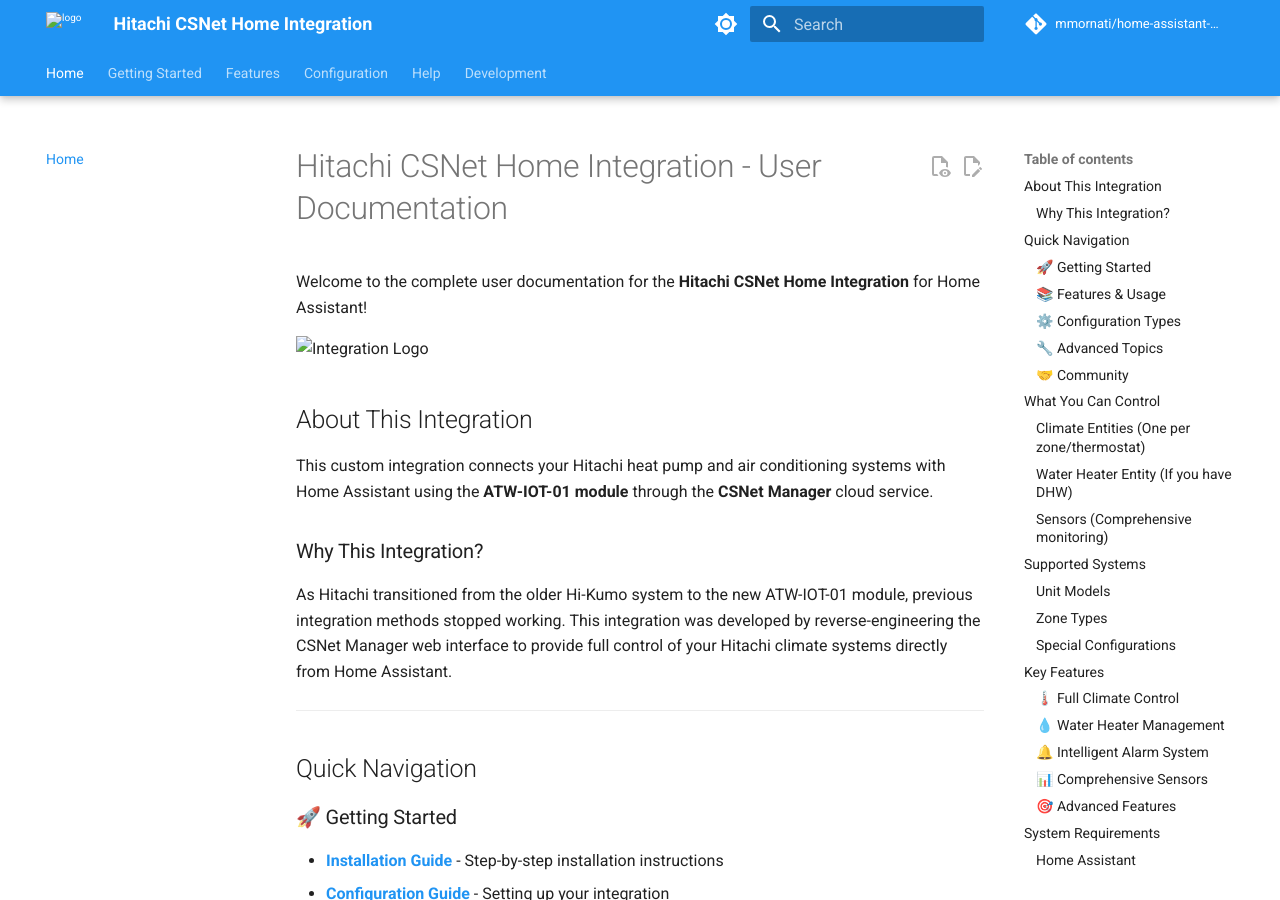
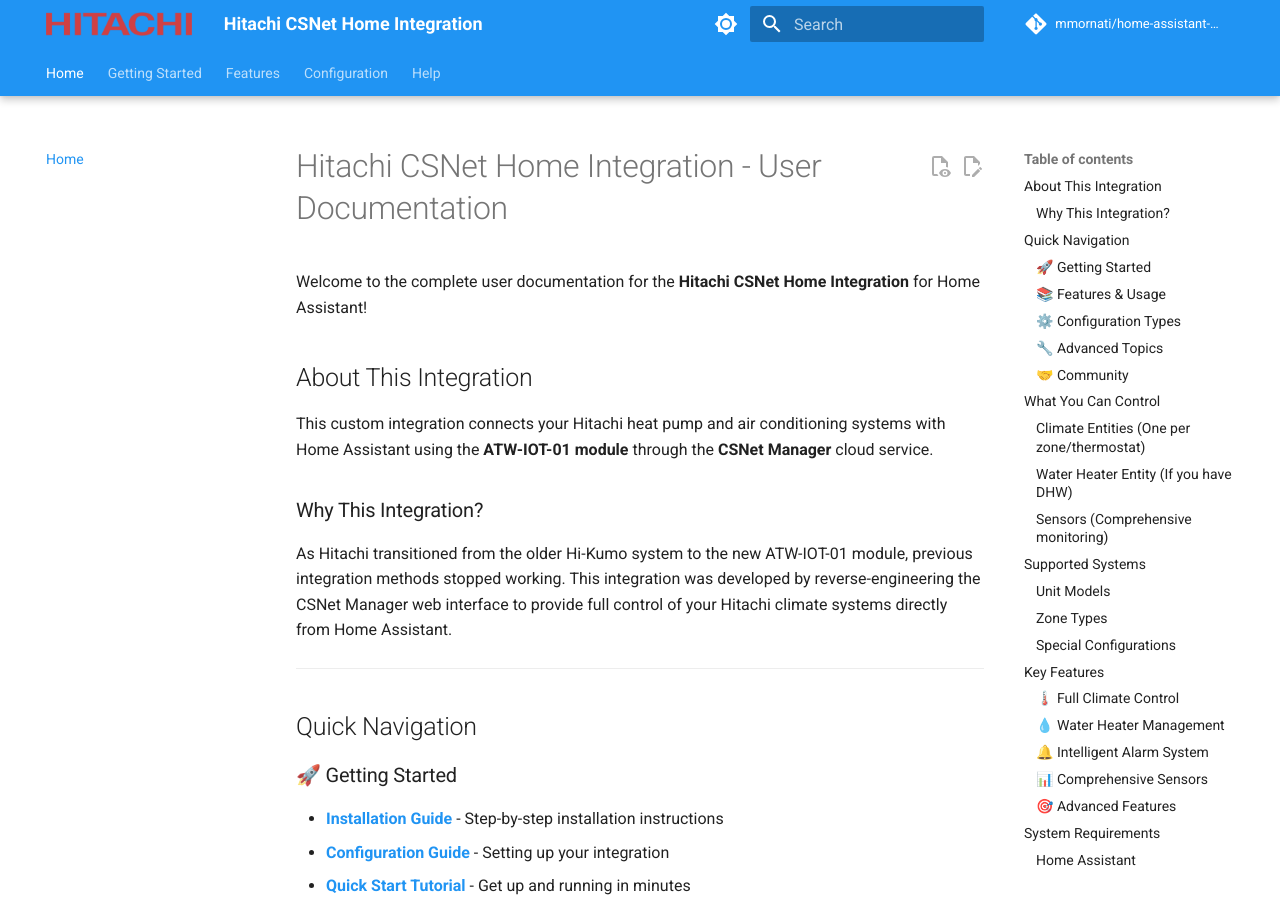
Before and after one commit to mmornati/home-assistant-csnet-home, an MkDocs documentation site: the page built from docs/wiki/Home.md, in a window 1280 px wide and 900 px high. Built offline with MkDocs 1.6.1 and Material for MkDocs 9.7.7, drawn with Linux system fonts in a browser that asks for light colours; comment, search, counter and statistics services are not loaded; the version menu is left out.

Commit message:
fix: resolve YAML linting and MkDocs build errors
- Add document start marker (---) to deploy-docs.yaml
- Fix truthy value in deploy-docs.yaml ('on' -> "on")
- Fix line-too-long in release.yaml (line 231)
- Remove CONTRIBUTING.md and SUPPORTED_DEVICES.md from nav (not in docs/)
- Copy images folder to docs/ for MkDocs access
- Remove logo image reference from Home.md to avoid broken link
- Update logo path in mkdocs.yml

Fixes GitHub Actions checks failures in PR #103

```diff
--- a/docs/wiki/Home.md
+++ b/docs/wiki/Home.md
@@ -1,8 +1,6 @@
 # Hitachi CSNet Home Integration - User Documentation
 
 Welcome to the complete user documentation for the **Hitachi CSNet Home Integration** for Home Assistant!
-
-![Integration Logo](../images/logo.png)
 
 ## About This Integration
 
--- a/mkdocs.yml
+++ b/mkdocs.yml
@@ -12,7 +12,7 @@
 theme:
   name: material
   language: en
-  logo: images/logo.png
+  logo: images/logo@2x.png
   favicon: images/logo.png
   palette:
     # Palette toggle for light mode
@@ -131,6 +131,3 @@
   - Help:
     - Troubleshooting: wiki/Troubleshooting.md
     - FAQ: wiki/FAQ.md
-  - Development:
-    - Contributing: CONTRIBUTING.md
-    - Supported Devices: SUPPORTED_DEVICES.md
```
Also changed, not shown: docs/images/add_integration.png (added), docs/images/elements.png (added), docs/images/logo.png (added), docs/images/logo@2x.png (added), 2 other files.
